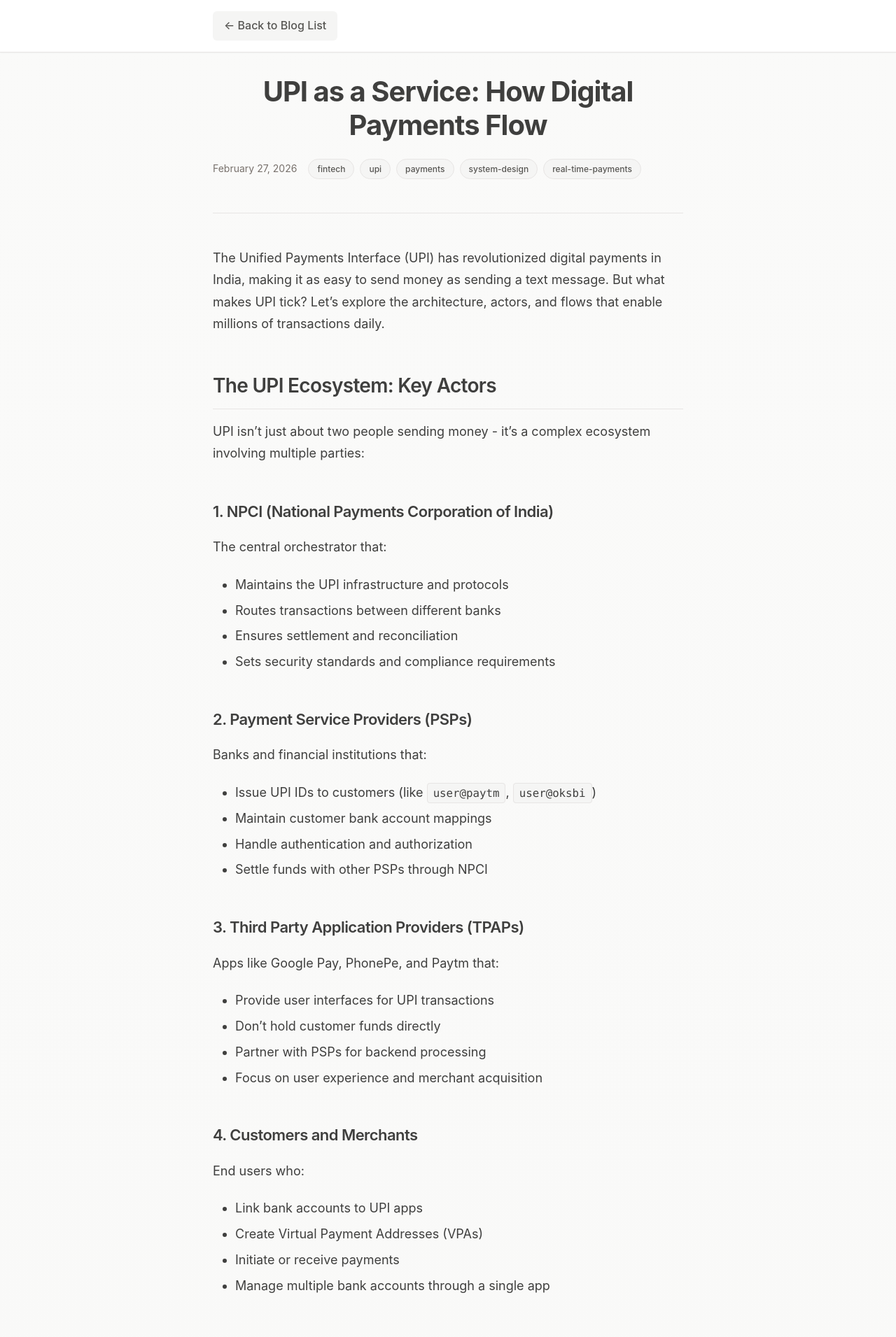
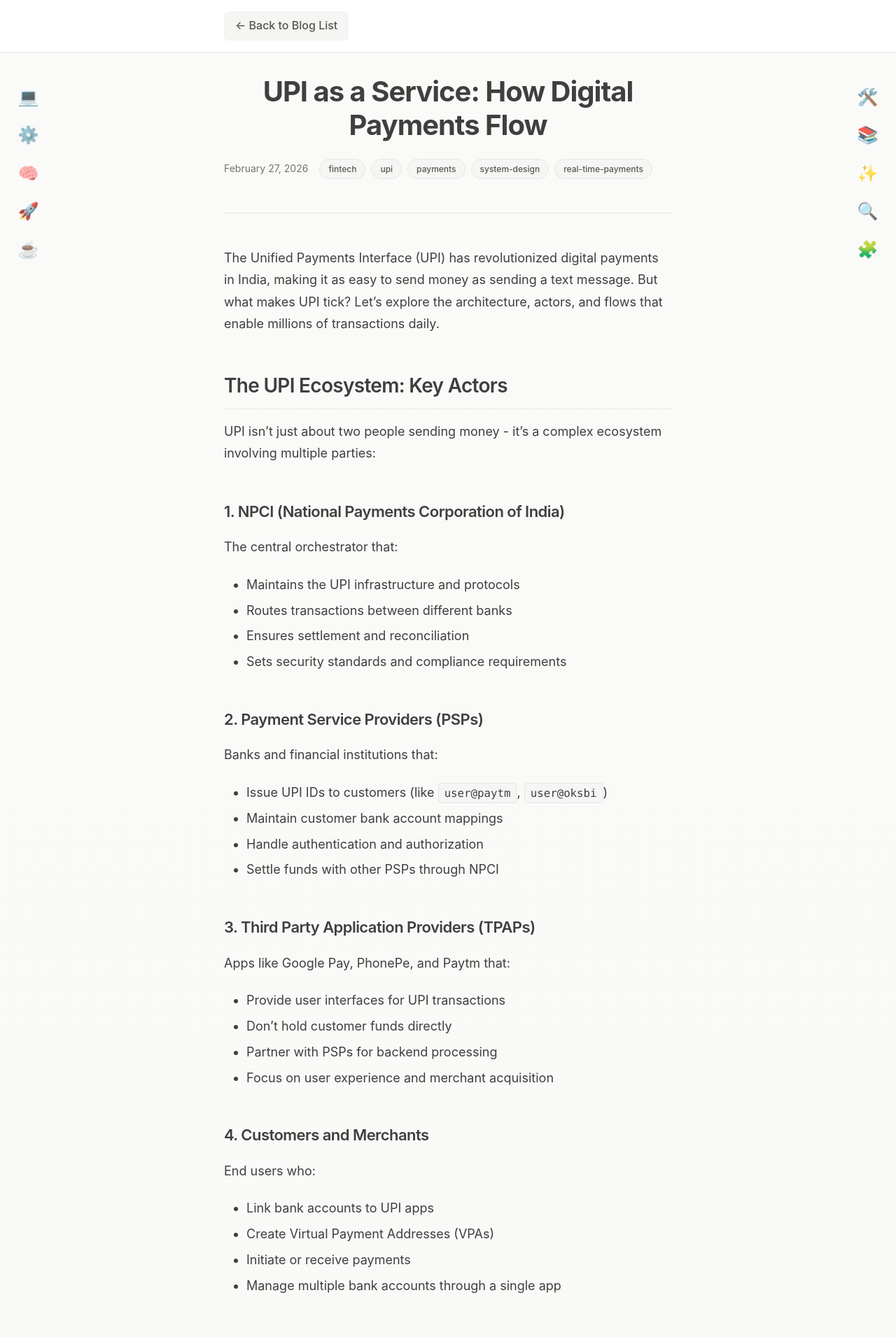
Before and after one commit to Manask322/blogs, a Jekyll site: the page built from _posts/2026-02-28-upi-as-a-service.md, in a window 1280 px wide. Shown: the top 1911 px of the page at 70% size. Built offline with Jekyll 4.4.1, drawn with Linux system fonts in a browser that asks for light colours.

Commit message:
Replace photos with emoji side rails and simplify header.
Switch the homepage to an emoji-first presentation with fixed left/right tech emojis, remove external image blocks, keep an off-white light palette, and remove the top site title/description block as requested.

```diff
--- a/_layouts/default.html
+++ b/_layouts/default.html
@@ -71,14 +71,20 @@
     {% include analytics.html %}
 </head>
 <body>
-    {% unless page.layout == 'post' %}
-    <header class="site-header">
-        <div class="container">
-            <h1><a href="{{ '/' | relative_url }}">{{ site.title }}</a></h1>
-            <p class="subtitle">{{ site.description }}</p>
-        </div>
-    </header>
-    {% endunless %}
+    <aside class="emoji-rail emoji-rail-left" aria-hidden="true">
+        <span>💻</span>
+        <span>⚙️</span>
+        <span>🧠</span>
+        <span>🚀</span>
+        <span>☕</span>
+    </aside>
+    <aside class="emoji-rail emoji-rail-right" aria-hidden="true">
+        <span>🛠️</span>
+        <span>📚</span>
+        <span>✨</span>
+        <span>🔍</span>
+        <span>🧩</span>
+    </aside>
 
     <main class="site-main">
         {{ content }}
--- a/assets/css/style.css
+++ b/assets/css/style.css
@@ -1,6 +1,6 @@
 /* CSS Custom Properties - Off-White Theme */
 :root {
-    /* Light theme - warm off-white */
+    /* Warm off-white palette */
     --bg-primary: #fafaf9;
     --bg-secondary: #f5f5f4;
     --bg-elevated: #ffffff;
@@ -16,25 +16,6 @@
     --gradient-subtle: linear-gradient(180deg, #fafaf9 0%, #f5f5f4 100%);
 }
 
-/* Dark theme colors */
-@media (prefers-color-scheme: dark) {
-    :root {
-        --bg-primary: #1c1917;
-        --bg-secondary: #292524;
-        --bg-elevated: #44403c;
-        --text-primary: #e7e5e4;
-        --text-secondary: #a8a29e;
-        --text-muted: #78716c;
-        --border-light: #44403c;
-        --border-medium: #57534e;
-        --accent-primary: #a8a29e;
-        --accent-hover: #d6d3d1;
-        --shadow-sm: 0 1px 2px 0 rgb(0 0 0 / 0.3);
-        --shadow-md: 0 4px 6px -1px rgb(0 0 0 / 0.25), 0 2px 4px -2px rgb(0 0 0 / 0.25);
-        --gradient-subtle: linear-gradient(180deg, #1c1917 0%, #292524 100%);
-    }
-}
-
 /* Reset and base styles */
 * {
     margin: 0;
@@ -46,6 +27,7 @@ html {
     font-size: 16px;
     line-height: 1.6;
     scroll-behavior: smooth;
+    color-scheme: light;
 }
 
 body {
@@ -60,13 +42,37 @@ body {
 .page-wrapper {
     max-width: 1200px;
     margin: 0 auto;
-    padding: 0 clamp(2rem, 8vw, 5rem);
+    padding: 0 clamp(2.5rem, 10vw, 7rem);
 }
 
 .container {
     max-width: 800px;
     margin: 0 auto;
-    padding: 0 clamp(2rem, 6vw, 4rem);
+    padding: 0 clamp(2rem, 8vw, 5rem);
+}
+
+/* Emoji side rails */
+.emoji-rail {
+    position: fixed;
+    top: 120px;
+    display: flex;
+    flex-direction: column;
+    gap: 1rem;
+    z-index: 10;
+    pointer-events: none;
+}
+
+.emoji-rail span {
+    font-size: 1.5rem;
+    opacity: 0.85;
+}
+
+.emoji-rail-left {
+    left: clamp(0.75rem, 2vw, 2rem);
+}
+
+.emoji-rail-right {
+    right: clamp(0.75rem, 2vw, 2rem);
 }
 
 /* Site Header */
@@ -109,52 +115,11 @@ body {
     min-height: 60vh;
 }
 
-/* Hero section with tech images */
+/* Hero section */
 .hero {
     text-align: center;
     padding: clamp(2rem, 6vw, 4rem) 0;
     margin-bottom: 3rem;
-}
-
-.hero-images {
-    display: flex;
-    flex-wrap: wrap;
-    justify-content: center;
-    align-items: center;
-    gap: 1rem;
-    margin-bottom: 2rem;
-}
-
-.hero-img {
-    border-radius: 12px;
-    object-fit: cover;
-    box-shadow: var(--shadow-md);
-    border: 1px solid var(--border-light);
-}
-
-.hero-img-main {
-    width: 100%;
-    max-width: 600px;
-    height: 280px;
-}
-
-.hero-img-secondary {
-    width: 100%;
-    max-width: 280px;
-    height: 180px;
-}
-
-@media (max-width: 768px) {
-    .hero-images {
-        flex-direction: column;
-    }
-    .hero-img-main {
-        height: 200px;
-    }
-    .hero-img-secondary {
-        max-width: 100%;
-        height: 150px;
-    }
 }
 
 .hero-content h2 {
@@ -173,28 +138,18 @@ body {
     line-height: 1.6;
 }
 
-/* Tech showcase images row */
+.hero-emoji-line {
+    margin-top: 1rem;
+    font-size: 1.4rem;
+    letter-spacing: 0.25rem;
+}
+
+/* Tech showcase */
 .tech-showcase {
     margin-top: 4rem;
     padding: 3rem 0;
     border-top: 1px solid var(--border-light);
-}
-
-.tech-images-row {
-    display: grid;
-    grid-template-columns: repeat(auto-fit, minmax(280px, 1fr));
-    gap: 1.5rem;
-    max-width: 1000px;
-    margin: 0 auto;
-}
-
-.tech-images-row img {
-    width: 100%;
-    height: 200px;
-    object-fit: cover;
-    border-radius: 12px;
-    box-shadow: var(--shadow-sm);
-    border: 1px solid var(--border-light);
+    text-align: center;
 }
 
 .blog-list h2 {
@@ -564,6 +519,10 @@ nav a:hover {
         padding: 2rem 0;
     }
 
+    .emoji-rail {
+        display: none;
+    }
+
     .post-meta {
         flex-direction: column;
         align-items: flex-start;
```
Also changed, not shown: index.html (+2 -10 lines).
